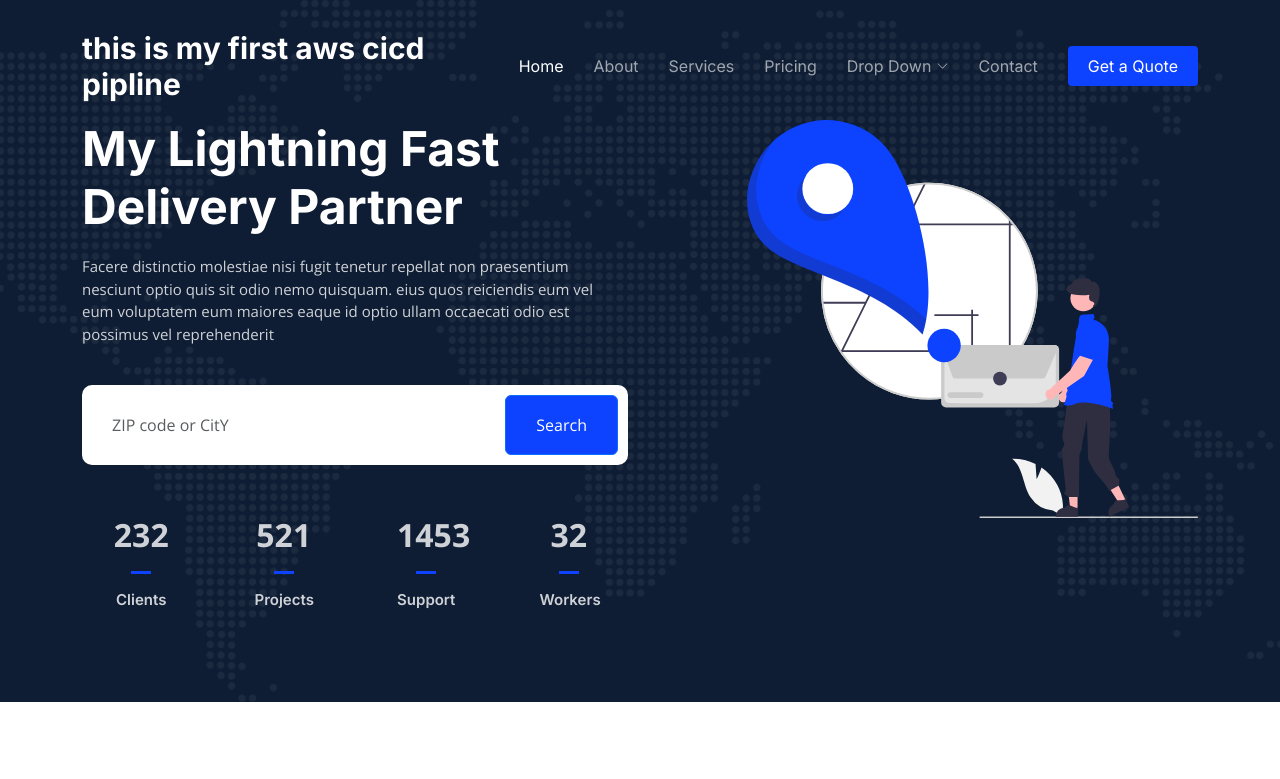
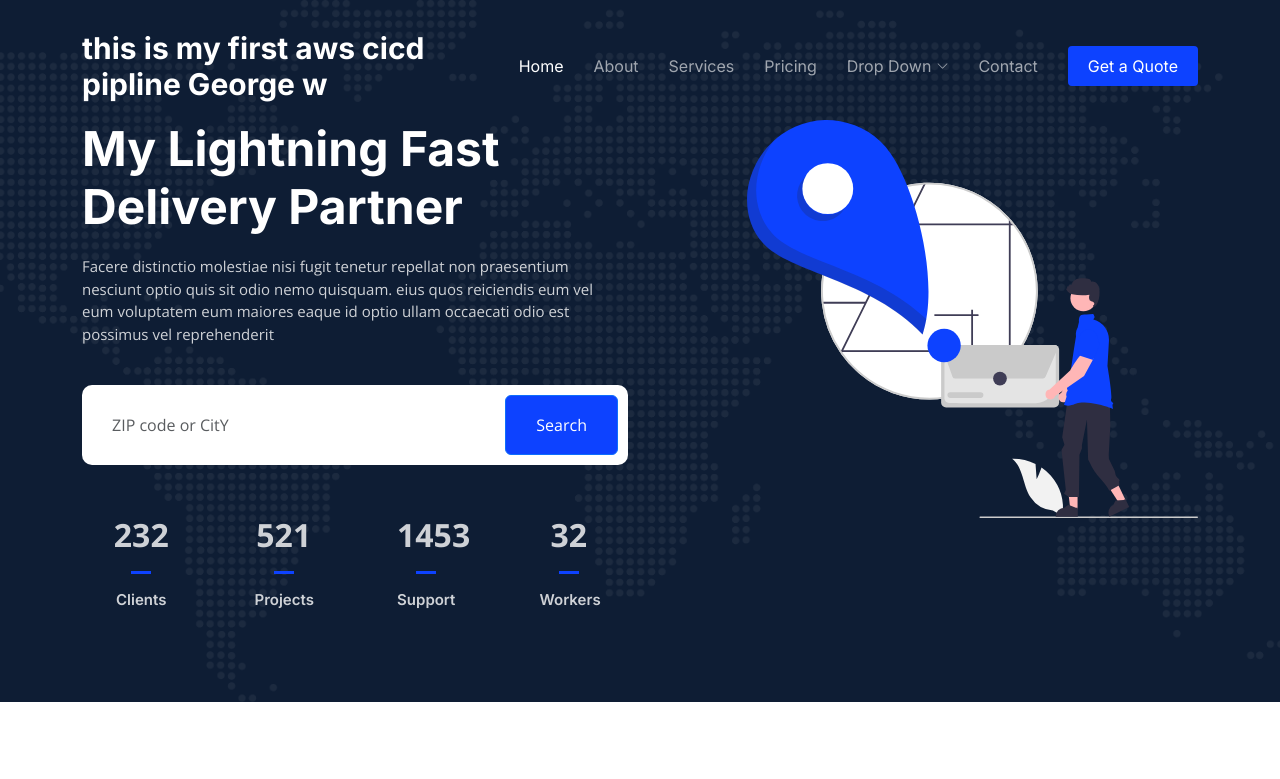
Before and after one commit to gweanqu0/ci-cd-pipline-ecs22, a plain HTML site: page index.html in a window 1280 px wide. Shown: the top 779 px of the page. Drawn offline with nearby package versions, Linux system fonts and the light colour scheme.

Commit message:
cicdaws2

```diff
--- a/index.html
+++ b/index.html
@@ -47,7 +47,7 @@
       <a href="index.html" class="logo d-flex align-items-center">
         <!-- Uncomment the line below if you also wish to use an image logo -->
         <!-- <img src="assets/img/logo.png" alt=""> -->
-        <h1>this is my first aws cicd pipline</h1>
+        <h1>this is my first aws cicd pipline George w</h1>
       </a>
 
       <i class="mobile-nav-toggle mobile-nav-show bi bi-list"></i>
```
